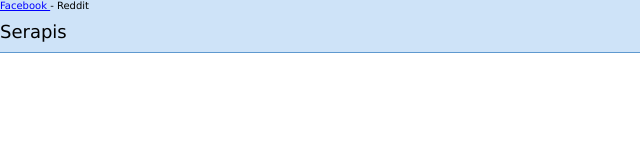
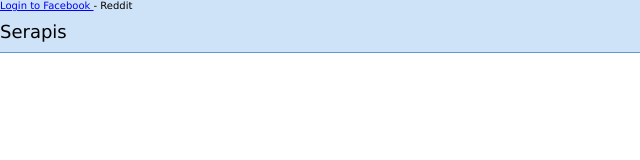
Before and after one commit to wmak/Serapis, a plain HTML site: page index.html in a window 1280 px wide. Shown: the full height of the page, 0-640 px from the left. Drawn offline with Linux system fonts and the light colour scheme; no server answers.

Commit message:
hopefully make it clearer how to start

```diff
--- a/index.html
+++ b/index.html
@@ -60,7 +60,7 @@
    <div class="sr-header-area">
     <ul class="flat-list sr-bar hover" id="sr-bar">
      <li id="fb-go">
-      <a style="color:blue" onclick="FbLogin()"> Facebook </a>
+      <a style="color:blue" onclick="FbLogin()"> Login to Facebook </a>
      </li>
      <li id="reddit-go">
       <span class="seperator">-</span>
```
